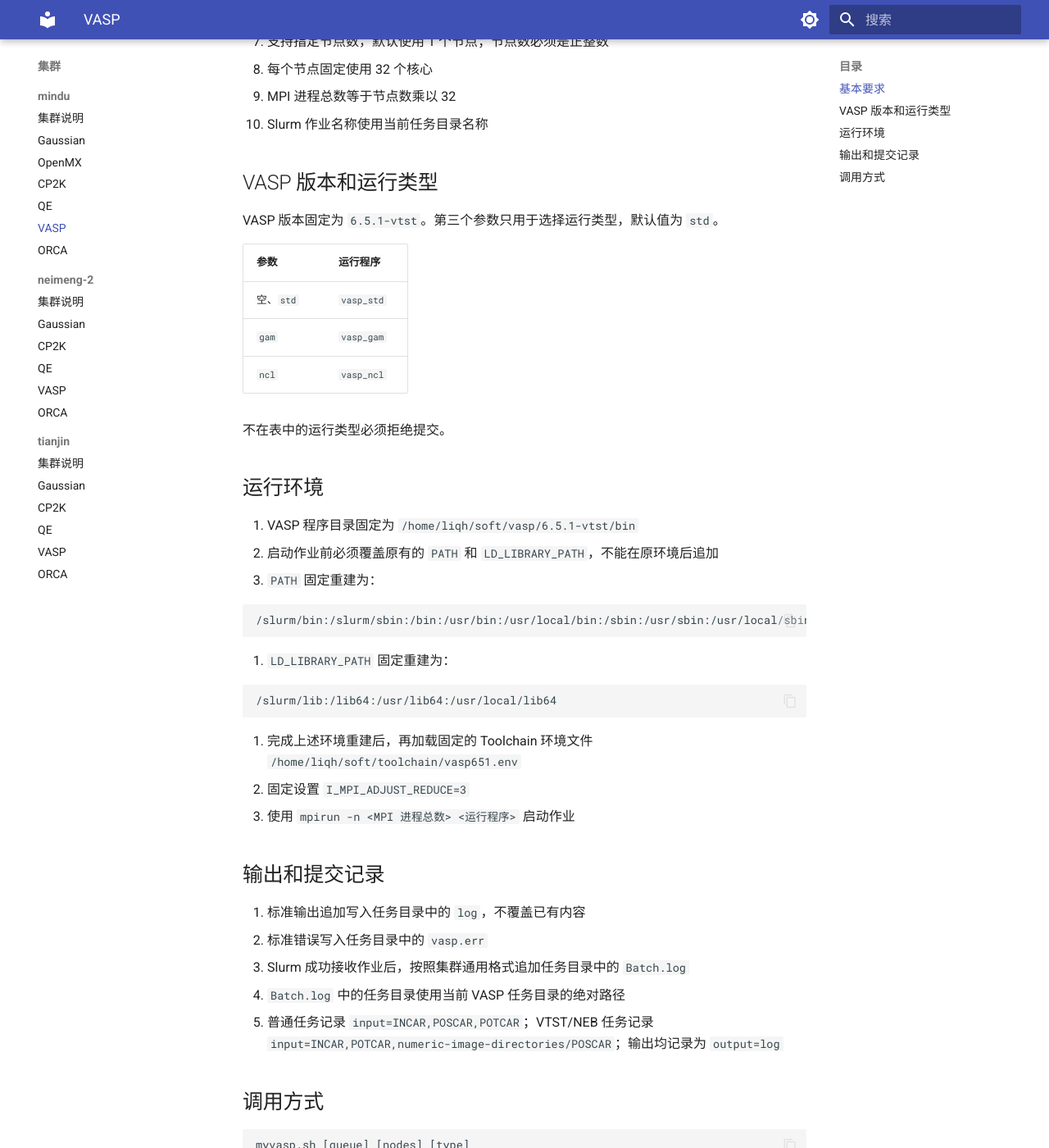
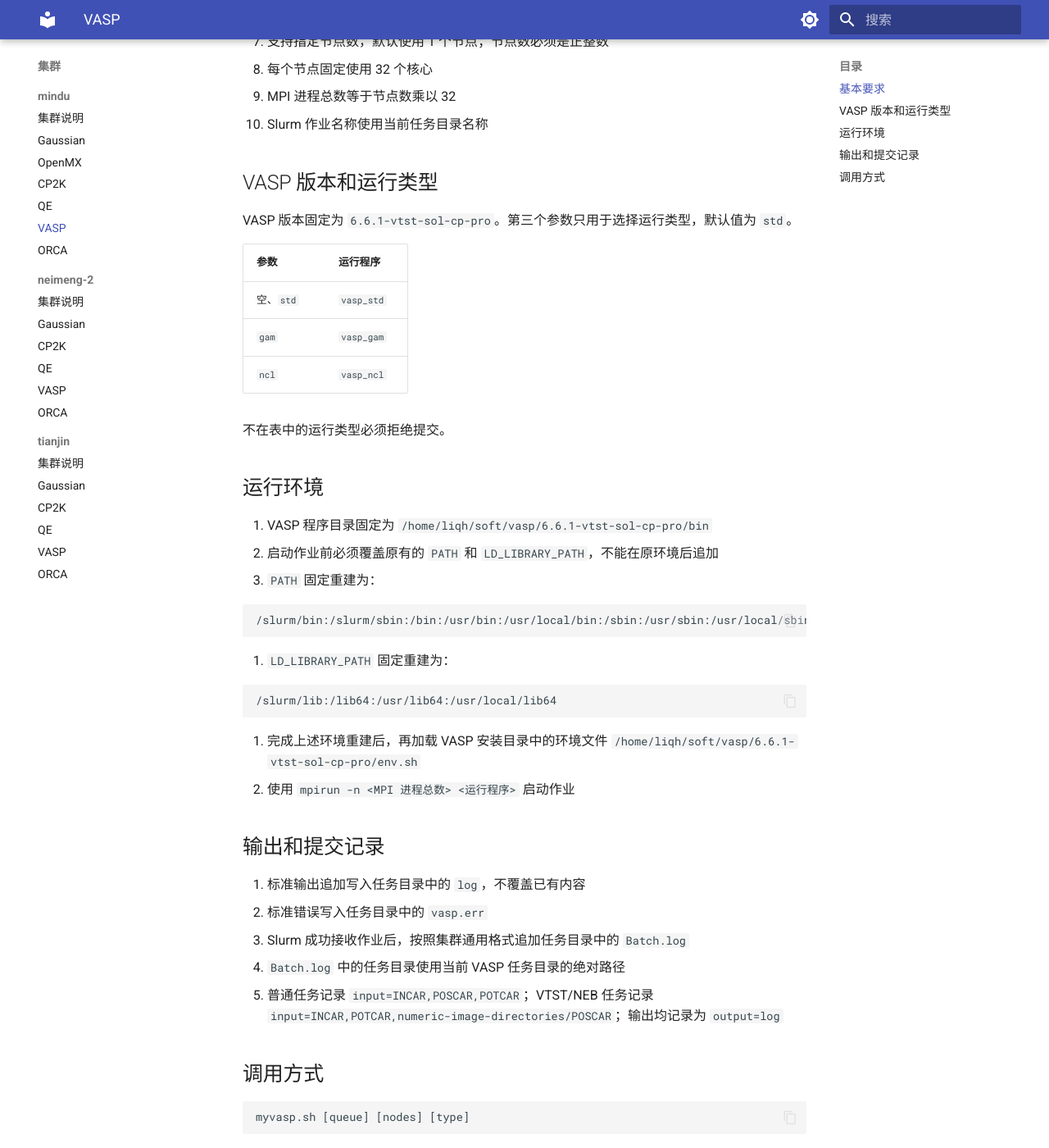
Before and after one commit to wxia529/slurm-batch-scripts, an MkDocs documentation site: the page built from docs/clusters/mindu/vasp.md, in a window 1280 px wide and 1400 px high, scrolled down 626 px. Shown: the whole window at 82% size. Built offline with MkDocs 1.6.1 and Material for MkDocs 9.7.7, drawn with Linux system fonts in a browser that asks for light colours.

Commit message:
fix: update cluster VASP environments to 6.6.1
Use the 6.6.1-vtst-sol-cp-pro installation and its env.sh on mindu, neimeng-2, and tianjin. Remove the explicit Intel MPI reduce adjustment on mindu and update the matching documentation.

````diff
--- a/docs/clusters/mindu/vasp.md
+++ b/docs/clusters/mindu/vasp.md
@@ -19,7 +19,7 @@
 
 ## VASP 版本和运行类型
 
-VASP 版本固定为 `6.5.1-vtst`。第三个参数只用于选择运行类型，默认值为 `std`。
+VASP 版本固定为 `6.6.1-vtst-sol-cp-pro`。第三个参数只用于选择运行类型，默认值为 `std`。
 
 | 参数 | 运行程序 |
 | --- | --- |
@@ -31,12 +31,12 @@ VASP 版本固定为 `6.5.1-vtst`。第三个参数只用于选择运行类型
 
 ## 运行环境
 
-1. VASP 程序目录固定为 `/home/liqh/soft/vasp/6.5.1-vtst/bin`
+1. VASP 程序目录固定为 `/home/liqh/soft/vasp/6.6.1-vtst-sol-cp-pro/bin`
 2. 启动作业前必须覆盖原有的 `PATH` 和 `LD_LIBRARY_PATH`，不能在原环境后追加
 3. `PATH` 固定重建为：
 
    ```text
-   /slurm/bin:/slurm/sbin:/bin:/usr/bin:/usr/local/bin:/sbin:/usr/sbin:/usr/local/sbin:/home/liqh/soft/vaspkit.1.5.1/bin:/home/liqh/soft/vasp/6.5.1-vtst/bin
+   /slurm/bin:/slurm/sbin:/bin:/usr/bin:/usr/local/bin:/sbin:/usr/sbin:/usr/local/sbin:/home/liqh/soft/vaspkit.1.5.1/bin:/home/liqh/soft/vasp/6.6.1-vtst-sol-cp-pro/bin
    ```
 
 4. `LD_LIBRARY_PATH` 固定重建为：
@@ -45,9 +45,8 @@ VASP 版本固定为 `6.5.1-vtst`。第三个参数只用于选择运行类型
    /slurm/lib:/lib64:/usr/lib64:/usr/local/lib64
    ```
 
-5. 完成上述环境重建后，再加载固定的 Toolchain 环境文件 `/home/liqh/soft/toolchain/vasp651.env`
-6. 固定设置 `I_MPI_ADJUST_REDUCE=3`
-7. 使用 `mpirun -n <MPI 进程总数> <运行程序>` 启动作业
+5. 完成上述环境重建后，再加载 VASP 安装目录中的环境文件 `/home/liqh/soft/vasp/6.6.1-vtst-sol-cp-pro/env.sh`
+6. 使用 `mpirun -n <MPI 进程总数> <运行程序>` 启动作业
 
 ## 输出和提交记录
 
````
Also changed, not shown: docs/clusters/neimeng-2/vasp.md (+2 -2 lines), docs/clusters/tianjin/vasp.md (+2 -2 lines), 3 other files.
